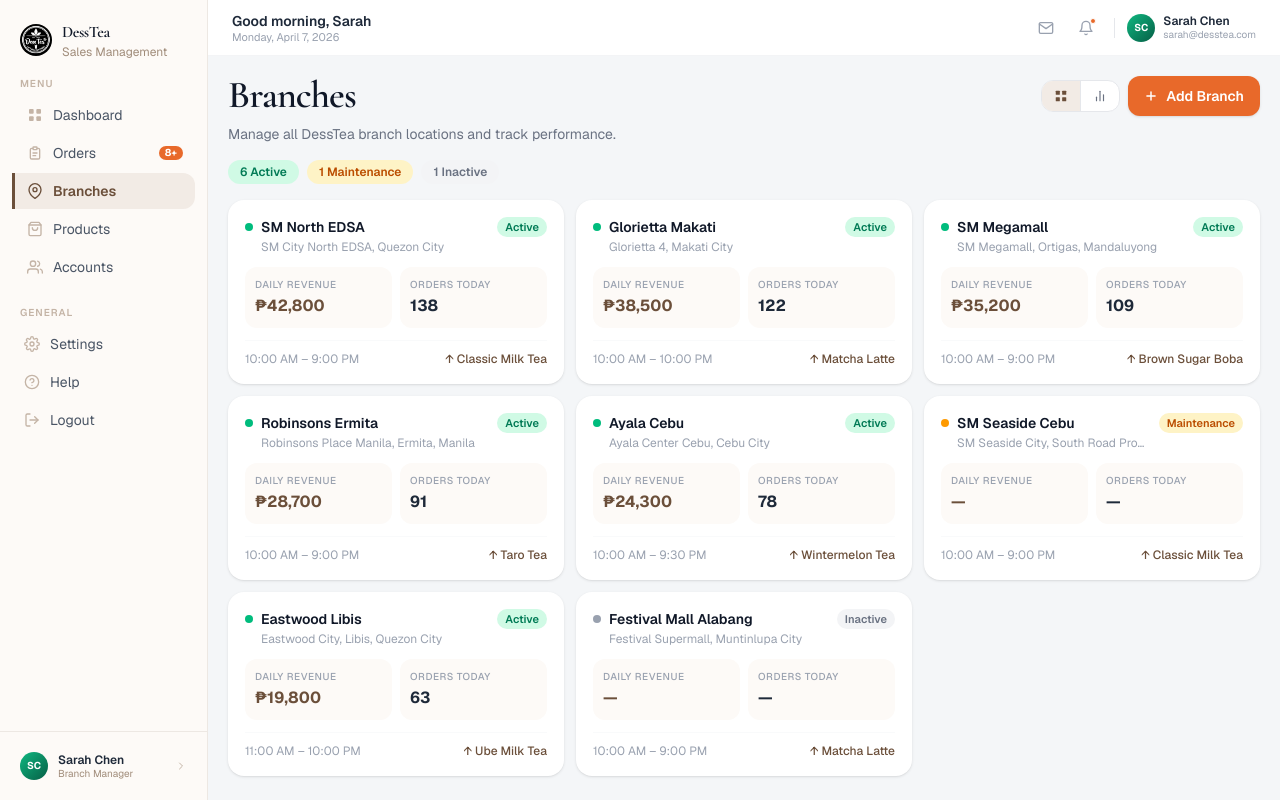
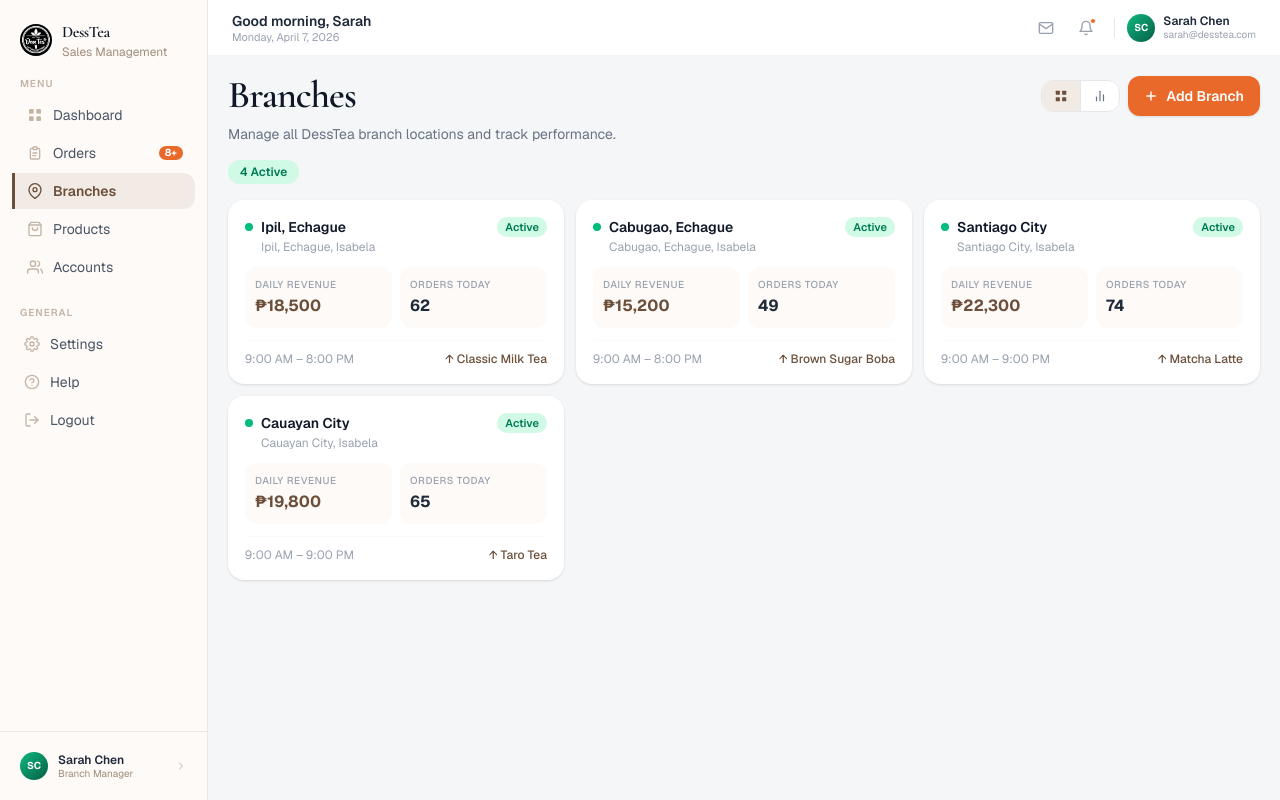
Before and after one commit to RaveZam/desstea, a Next.js app in the folder desstea-website/: page /branches in a window 1280 px wide. Built offline with nearby package versions, Linux system fonts and the light colour scheme.

Commit message:
feat: update branches to Isabela locations and fix sizes field visibility

```diff
--- a/desstea-website/app/_features/branches/data/mock-data.ts
+++ b/desstea-website/app/_features/branches/data/mock-data.ts
@@ -11,99 +11,51 @@ export interface BranchWithStats extends Branch {
 export const mockBranches: BranchWithStats[] = [
   {
     id: "br-1",
-    name: "SM North EDSA",
-    address: "SM City North EDSA, Quezon City",
-    contact: "+63 2 8441-1234",
-    operatingHours: "10:00 AM – 9:00 PM",
+    name: "Ipil, Echague",
+    address: "Ipil, Echague, Isabela",
+    contact: "+63 78 123-4001",
+    operatingHours: "9:00 AM – 8:00 PM",
     status: "active" as BranchStatus,
-    dailyRevenue: 42800,
-    ordersToday: 138,
-    topProduct: "Classic Milk Tea",
-    staffCount: 8,
-  },
-  {
-    id: "br-2",
-    name: "Glorietta Makati",
-    address: "Glorietta 4, Makati City",
-    contact: "+63 2 8817-5678",
-    operatingHours: "10:00 AM – 10:00 PM",
-    status: "active" as BranchStatus,
-    dailyRevenue: 38500,
-    ordersToday: 122,
-    topProduct: "Matcha Latte",
-    staffCount: 7,
-  },
-  {
-    id: "br-3",
-    name: "SM Megamall",
-    address: "SM Megamall, Ortigas, Mandaluyong",
-    contact: "+63 2 8636-9012",
-    operatingHours: "10:00 AM – 9:00 PM",
-    status: "active" as BranchStatus,
-    dailyRevenue: 35200,
-    ordersToday: 109,
-    topProduct: "Brown Sugar Boba",
-    staffCount: 7,
-  },
-  {
-    id: "br-4",
-    name: "Robinsons Ermita",
-    address: "Robinsons Place Manila, Ermita, Manila",
-    contact: "+63 2 8525-3456",
-    operatingHours: "10:00 AM – 9:00 PM",
-    status: "active" as BranchStatus,
-    dailyRevenue: 28700,
-    ordersToday: 91,
-    topProduct: "Taro Tea",
-    staffCount: 6,
-  },
-  {
-    id: "br-5",
-    name: "Ayala Cebu",
-    address: "Ayala Center Cebu, Cebu City",
-    contact: "+63 32 888-7890",
-    operatingHours: "10:00 AM – 9:30 PM",
-    status: "active" as BranchStatus,
-    dailyRevenue: 24300,
-    ordersToday: 78,
-    topProduct: "Wintermelon Tea",
-    staffCount: 5,
-  },
-  {
-    id: "br-6",
-    name: "SM Seaside Cebu",
-    address: "SM Seaside City, South Road Properties, Cebu City",
-    contact: "+63 32 889-1234",
-    operatingHours: "10:00 AM – 9:00 PM",
-    status: "maintenance" as BranchStatus,
-    dailyRevenue: 0,
-    ordersToday: 0,
+    dailyRevenue: 18500,
+    ordersToday: 62,
     topProduct: "Classic Milk Tea",
     staffCount: 5,
   },
   {
-    id: "br-7",
-    name: "Eastwood Libis",
-    address: "Eastwood City, Libis, Quezon City",
-    contact: "+63 2 8470-5678",
-    operatingHours: "11:00 AM – 10:00 PM",
+    id: "br-2",
+    name: "Cabugao, Echague",
+    address: "Cabugao, Echague, Isabela",
+    contact: "+63 78 123-4002",
+    operatingHours: "9:00 AM – 8:00 PM",
+    status: "active" as BranchStatus,
+    dailyRevenue: 15200,
+    ordersToday: 49,
+    topProduct: "Brown Sugar Boba",
+    staffCount: 4,
+  },
+  {
+    id: "br-3",
+    name: "Santiago City",
+    address: "Santiago City, Isabela",
+    contact: "+63 78 123-4003",
+    operatingHours: "9:00 AM – 9:00 PM",
+    status: "active" as BranchStatus,
+    dailyRevenue: 22300,
+    ordersToday: 74,
+    topProduct: "Matcha Latte",
+    staffCount: 6,
+  },
+  {
+    id: "br-4",
+    name: "Cauayan City",
+    address: "Cauayan City, Isabela",
+    contact: "+63 78 123-4004",
+    operatingHours: "9:00 AM – 9:00 PM",
     status: "active" as BranchStatus,
     dailyRevenue: 19800,
-    ordersToday: 63,
-    topProduct: "Ube Milk Tea",
+    ordersToday: 65,
+    topProduct: "Taro Tea",
     staffCount: 5,
-  },
-  {
-    id: "br-8",
-    name: "Festival Mall Alabang",
-    address: "Festival Supermall, Muntinlupa City",
-    contact: "+63 2 8850-9012",
-    operatingHours: "10:00 AM – 9:00 PM",
-    status: "inactive" as BranchStatus,
-    dailyRevenue: 0,
-    ordersToday: 0,
-    topProduct: "Matcha Latte",
-    staffCount: 0,
   },
 ];
 
--- a/desstea-website/app/_features/products/components/ProductFormModal.tsx
+++ b/desstea-website/app/_features/products/components/ProductFormModal.tsx
@@ -148,8 +148,8 @@ export default function ProductFormModal({ open, onClose, product }: ProductForm
           />
         </FormField>
 
-        {/* Sizes */}
-        <FormField label="Sizes & Price Adjustments">
+        {/* Sizes — only for beverages */}
+        {form.category === "Coffee" && <FormField label="Sizes & Price Adjustments">
           <div className="flex gap-3">
             {(["S", "M", "L"] as const).map((size) => {
               const sv = form.sizes.find((s) => s.size === size);
@@ -181,7 +181,7 @@ export default function ProductFormModal({ open, onClose, product }: ProductForm
               );
             })}
           </div>
-        </FormField>
+        </FormField>}
 
         {/* Add-ons */}
         <FormField label="Add-ons">
```
